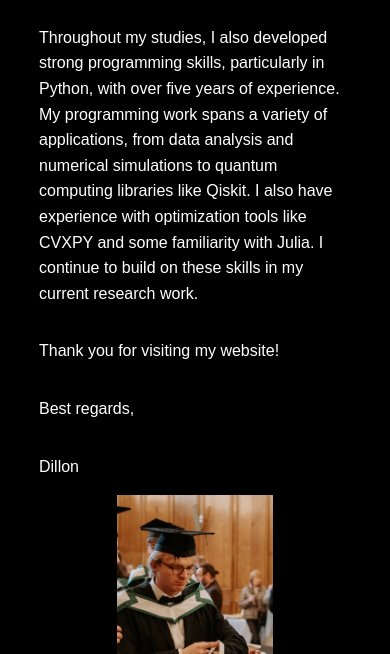
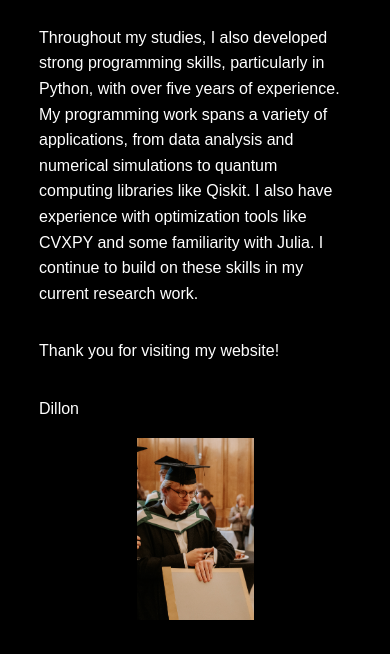
Before and after one commit to dillon-broaders/dillon-broaders.github.io, a plain HTML site: page about.html in a window 390 px wide. Shown: the part 2107-2761 px from the top of the page. Drawn offline with Linux system fonts and the light colour scheme.

Commit message:
updated image size

```diff
--- a/about.html
+++ b/about.html
@@ -70,7 +70,6 @@
           experience with optimization tools like CVXPY and some familiarity with Julia. I continue to build on these skills in my current research work.
       </p>
       <p>Thank you for visiting my website!</p>
-      <p>Best regards,</p>
       <p>Dillon</p>
     </section>
     <script src="hamburger.js"></script>
--- a/styles.css
+++ b/styles.css
@@ -215,12 +215,14 @@ footer a i.fab.fa-linkedin {
   }
 
   .profile-image {
-    width: 40vw;
+    width: 30vw;
+    height: auto;
     margin:0 auto;
     margin-bottom: 0.5rem;
     order: 1;
     max-width: 100%;
   }
+
 
   #simulation-container {
     margin: 0 auto;
```
